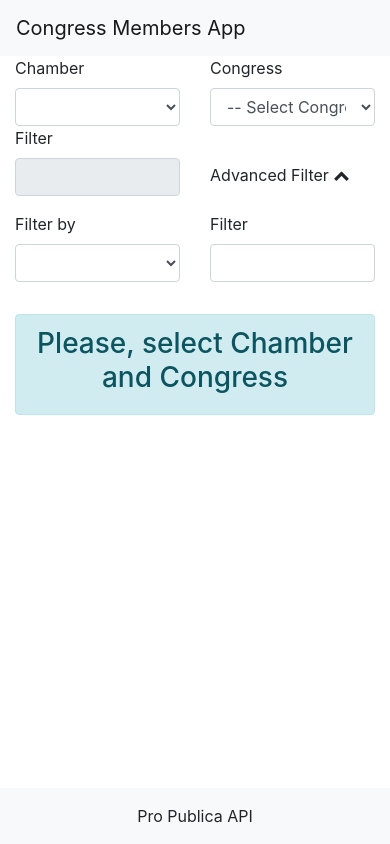
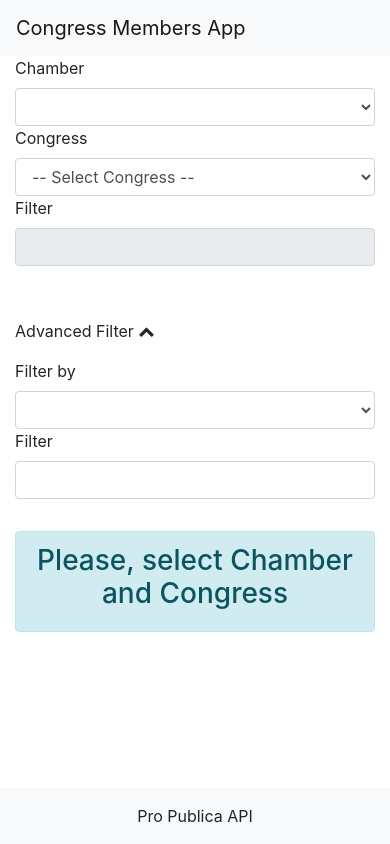
Before and after one commit to miltondisimone/congress-members, an Angular app: page /#/ in a window 390 px wide. Both pictures are taken after a click on the element "Advanced Filter". Built offline with nearby package versions, Linux system fonts and the light colour scheme.

Commit message:
responsive corrections.

```diff
--- a/src/app/members/member-detail/member-detail.component.html
+++ b/src/app/members/member-detail/member-detail.component.html
@@ -1,8 +1,10 @@
 <div class="loader" *ngIf="isLoading"></div>
 <div class="member-detail container mt-3" *ngIf="member">
-    <h2>Member: {{member.first_name}} {{member.last_name}} <button class="btn btn-info float-right" [routerLink]="'/'"><i class="fa fa-chevron-left"></i> Back</button></h2>
+    <h2>Member: {{member.first_name}} {{member.last_name}} <button class="btn btn-info btn-sm float-right" [routerLink]="'/'"><i class="fa fa-chevron-left"></i> Back</button></h2>
     <div class="row member-att" *ngFor="let memberAtt of member | keyvalue">
-        <div class="title col-3">{{ memberEnum[memberAtt.key]}}:</div>
-        <div class="value col-9">{{memberAtt.value ? memberAtt.value : '-'}}</div>
+        <ng-container>
+            <div class="title col-3">{{ memberEnum[memberAtt.key] ? memberEnum[memberAtt.key] : '-'}}:</div>
+            <div class="value col-9">{{memberAtt.value ? memberAtt.value : '-'}}</div>
+        </ng-container>
     </div>
 </div>
--- a/src/app/members/member-detail/member-detail.component.scss
+++ b/src/app/members/member-detail/member-detail.component.scss
@@ -9,3 +9,12 @@
         }
     }
 }
+
+@media(max-width: 767px) {
+    .member-detail {
+        h2 {
+            font-size: 18px;
+        }
+        font-size: 14px;
+    }
+}
--- a/src/app/members/members.component.html
+++ b/src/app/members/members.component.html
@@ -1,13 +1,13 @@
 <div class="members container">
     <form [formGroup]="requestForm" class="row">
-        <div class="form-group" class="col-6">
+        <div class="form-group" class="col-sm-12 col-md-6">
             <label for="chamber_field">Chamber</label>
             <select class="form-control" id="chamber_field" formControlName="chamber" name="chamber_field" (change)="selectChamber()">
               <option [selected]="true" disabled>-- Select Chamber --</option>
               <option *ngFor="let chamb of chambers" [value]="chamb">{{ chamb | chambers }}</option>
             </select>
         </div>
-        <div class="form-group" class="col-6">
+        <div class="form-group" class="col-sm-12 col-md-6">
             <label for="congress_field">Congress</label>
             <select class="form-control" id="congress_field" name="chamber_field" formControlName="congress" (change)="getMembers()">
               <option [selected]="true" disabled [value]="'unselected'">-- Select Congress --</option>
@@ -17,24 +17,24 @@
     </form>
 
     <div class="filters row">
-        <div class="form-group col-6">
+        <div class="form-group col-md-6">
             <label for="global_filter">Filter</label>
             <input [(ngModel)]="filters.global" (input)="filterData()" type="text" class="form-control" id="global_filter" placeholder="" [disabled]="showAdvancedFilters">
         </div>
-        <div class="advanced-filter col-6" (click)="toggleAdvancedFilters()">
+        <div class="advanced-filter col-md-6 col-sm-12" (click)="toggleAdvancedFilters()">
             <p>
                 Advanced Filter
                 <i *ngIf="!showAdvancedFilters" class="fa fa-chevron-down"></i>
                 <i *ngIf="showAdvancedFilters" class="fa fa-chevron-up"></i>
             </p>
         </div>
-        <div class="form-group" class="col-6" *ngIf="showAdvancedFilters">
+        <div class="form-group" class="col-md-6 col-sm-12" *ngIf="showAdvancedFilters">
             <label for="advanced_filter_field">Filter by</label>
             <select class="form-control" id="advanced_filter_field" name="advanced_filter" [(ngModel)]="advancedFilter">
             <option *ngFor="let memberAtt of memberEnum | keyvalue" [value]="memberAtt.key">{{memberEnum[memberAtt.key]}}</option>
           </select>
         </div>
-        <div class="form-group col-6" *ngIf="showAdvancedFilters">
+        <div class="form-group col-md-6 col-sm-12" *ngIf="showAdvancedFilters">
             <label for="global_filter">Filter</label>
             <input [(ngModel)]="filters.advanced" (input)="filterData()" type="text" class="form-control" id="global_filter" placeholder="">
         </div>
@@ -47,7 +47,7 @@
 
     <div class="loader" *ngIf="isLoading"></div>
 
-    <div class="table-wrapper" *ngIf="members && members.length && !isLoading">
+    <div class="table-wrapper table-responsive" *ngIf="members && members.length && !isLoading">
         <!-- Members Table -->
         <table class="table table-bordered table-striped members-table mt-4">
             <thead>
@@ -66,7 +66,7 @@
                     <td class="text-right">
                         <div class="btn-group flex-btn-group-container">
                             <button type="button" class="btn btn-info btn-sm" [routerLink]="['/detail', member.id]">
-                                <span class="d-none d-md-inline">Details</span>
+                                <span class="d-none d-sm-inline">Details</span>
                             </button>
                         </div>
                     </td>
```
